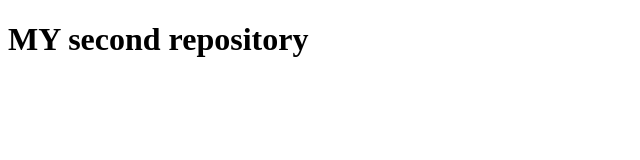
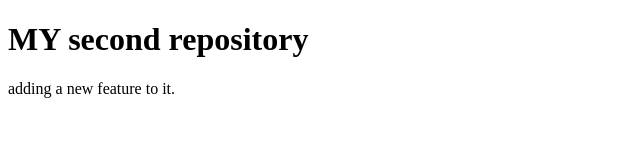
Before and after one commit to shamim-miya/localRepo, a plain HTML site: page index.html in a window 1280 px wide. Shown: the whole page, without its empty margins (0-640 px from the left). Drawn offline with Linux system fonts and the light colour scheme.

Commit message:
added a new feature to feature1 branch

```diff
--- a/index.html
+++ b/index.html
@@ -8,5 +8,6 @@
 </head>
 <body>
     <h1>MY second repository</h1>
+    <p>adding a new feature to it.</p>
 </body>
 </html>
```
